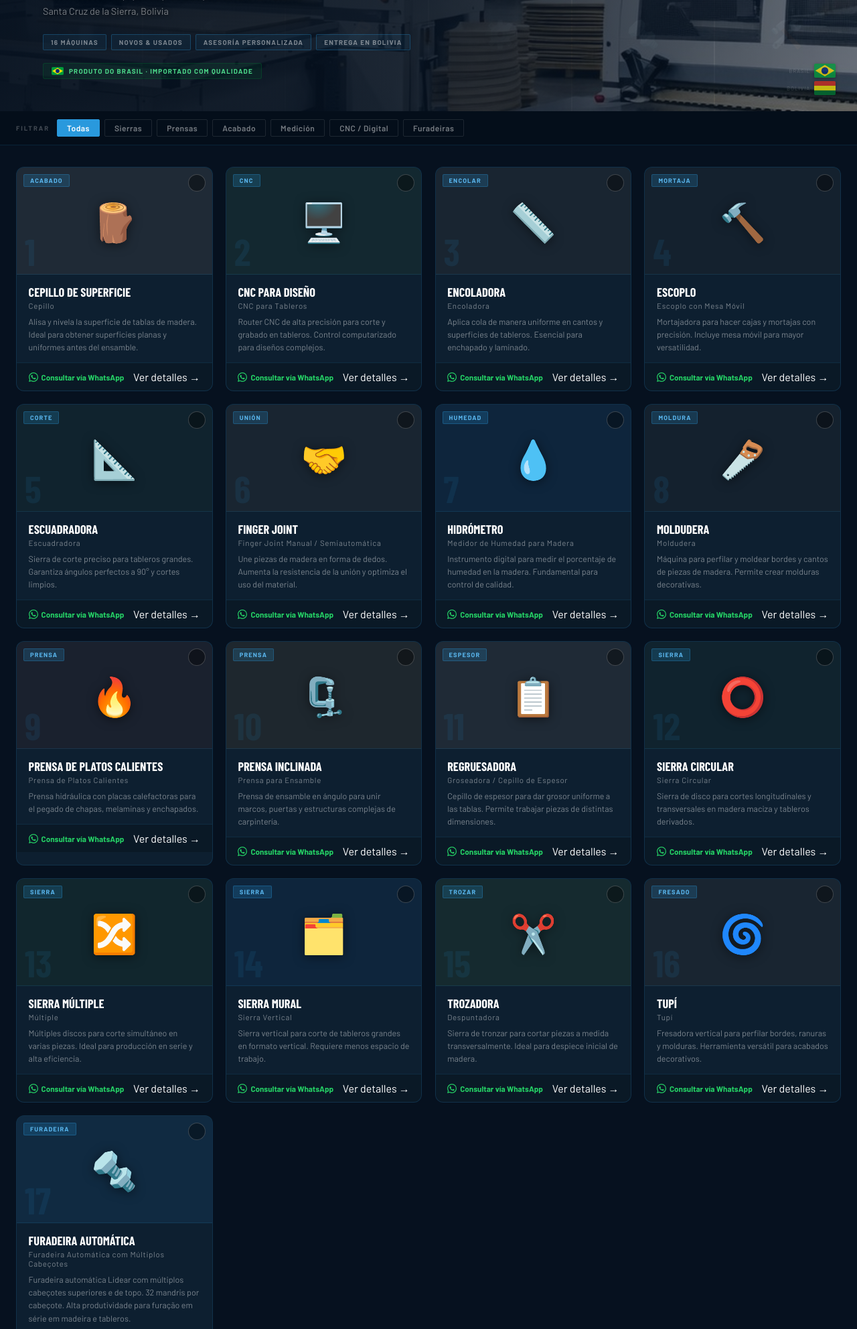
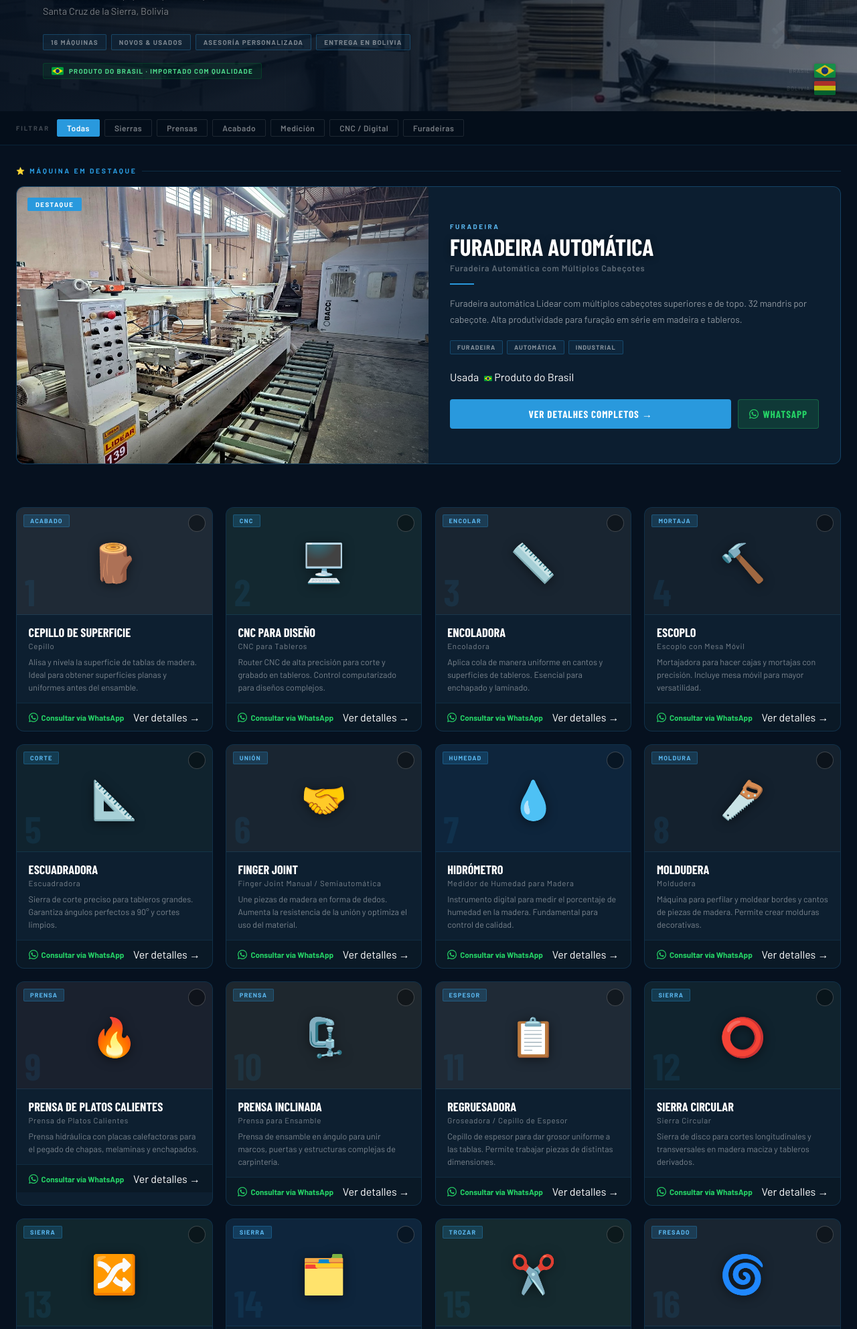
Before and after one commit to ggcativo/tdm-maquinaria, a FastAPI app: page / in a window 1280 px wide. Shown: the part 364-2348 px from the top of the page at 67% size. Run offline with FastAPI, Linux system fonts and the light colour scheme; some web fonts are replaced.

Commit message:
Update index.html

```diff
--- a/templates/index.html
+++ b/templates/index.html
@@ -7,7 +7,7 @@
 <link rel="preconnect" href="https://fonts.googleapis.com">
 <link href="https://fonts.googleapis.com/css2?family=Barlow:wght@300;400;500;600;700&family=Barlow+Condensed:wght@600;700;900&display=swap" rel="stylesheet">
 <link rel="stylesheet" href="/static/css/style.css">
-</head>
+</head><link rel="stylesheet" href="/static/css/featured.css">
 <body>
 
 <!-- ── NAVBAR ──────────────────────────────────────────────────────────────── -->
@@ -119,6 +119,57 @@
 </div>
 
 <!-- ── GRID ──────────────────────────────────────────────────────────────────── -->
+{% if featured %}
+<div class="featured-section">
+  <div class="featured-label">
+    <span class="featured-label-text">⭐ Máquina em Destaque</span>
+    <div class="featured-label-line"></div>
+  </div>
+  <div class="featured-card" onclick="window.location.href='/machine/{{ featured.id }}'">
+    <div class="featured-badge">DESTAQUE</div>
+    <div class="featured-img">
+      {% if featured.imagen %}
+      <img src="{{ featured.imagen }}" alt="{{ featured.name }}" loading="lazy"/>
+      {% else %}
+      <div style="display:flex;align-items:center;justify-content:center;height:100%;font-size:5rem;">{{ featured.icon }}</div>
+      {% endif %}
+      <div class="featured-img-overlay"></div>
+    </div>
+    <div class="featured-info">
+      <div class="featured-category">{{ featured.category | upper }}</div>
+      <h2 class="featured-name">{{ featured.name }}</h2>
+      <div class="featured-generic">{{ featured.generic }}</div>
+      <div class="featured-accent"></div>
+      <p class="featured-desc">{{ featured.desc }}</p>
+      <div class="featured-tags">
+        {% for tag in featured.tags %}
+        <span class="featured-tag">{{ tag }}</span>
+        {% endfor %}
+      </div>
+      <div class="featured-status">
+        {% if featured.estado %}
+        <span class="status-badge {{ 'badge-nueva' if featured.estado in ['Nueva','Nova','Novo'] else 'badge-usada' }}">{{ featured.estado }}</span>
+        {% endif %}
+        {% if featured.origen %}
+        <span class="status-badge badge-origen">
+          <svg width="12" height="8" viewBox="0 0 26 17" style="border-radius:1px;"><rect width="26" height="17" fill="#009c3b"/><polygon points="13,1.5 24.5,8.5 13,15.5 1.5,8.5" fill="#fedf00"/><circle cx="13" cy="8.5" r="4.2" fill="#002776"/></svg>
+          Produto do {{ featured.origen }}
+        </span>
+        {% endif %}
+      </div>
+      <div class="featured-actions">
+        <a class="featured-btn-detail" href="/machine/{{ featured.id }}">
+          Ver detalhes completos →
+        </a>
+        <a class="featured-btn-wa" href="https://wa.me/5916775803?text=Hola%2C%20me%20interesa%20la%20m%C3%A1quina%3A%20*{{ featured.name }}*." target="_blank" onclick="event.stopPropagation()">
+          <svg width="14" height="14" viewBox="0 0 24 24" fill="currentColor"><path d="M17.472 14.382c-.297-.149-1.758-.867-2.03-.967-.273-.099-.471-.148-.67.15-.197.297-.767.966-.94 1.164-.173.199-.347.223-.644.075-.297-.15-1.255-.463-2.39-1.475-.883-.788-1.48-1.761-1.653-2.059-.173-.297-.018-.458.13-.606.134-.133.298-.347.446-.52.149-.174.198-.298.298-.497.099-.198.05-.371-.025-.52-.075-.149-.669-1.612-.916-2.207-.242-.579-.487-.5-.669-.51-.173-.008-.371-.01-.57-.01-.198 0-.52.074-.792.372-.272.297-1.04 1.016-1.04 2.479 0 1.462 1.065 2.875 1.213 3.074.149.198 2.096 3.2 5.077 4.487.709.306 1.262.489 1.694.625.712.227 1.36.195 1.871.118.571-.085 1.758-.719 2.006-1.413.248-.694.248-1.289.173-1.413-.074-.124-.272-.198-.57-.347m-5.421 7.403h-.004a9.87 9.87 0 01-5.031-1.378l-.361-.214-3.741.982.998-3.648-.235-.374a9.86 9.86 0 01-1.51-5.26c.001-5.45 4.436-9.884 9.888-9.884 2.64 0 5.122 1.03 6.988 2.898a9.825 9.825 0 012.893 6.994c-.003 5.45-4.437 9.884-9.885 9.884m8.413-18.297A11.815 11.815 0 0012.05 0C5.495 0 .16 5.335.157 11.892c0 2.096.547 4.142 1.588 5.945L.057 24l6.305-1.654a11.882 11.882 0 005.683 1.448h.005c6.554 0 11.89-5.335 11.893-11.893a11.821 11.821 0 00-3.48-8.413z"/></svg>
+          WhatsApp
+        </a>
+      </div>
+    </div>
+  </div>
+</div>
+{% endif %}
 <main>
   <div class="catalog-grid" id="catalog-grid">
     <div class="loading-state">Cargando catálogo…</div>
```
